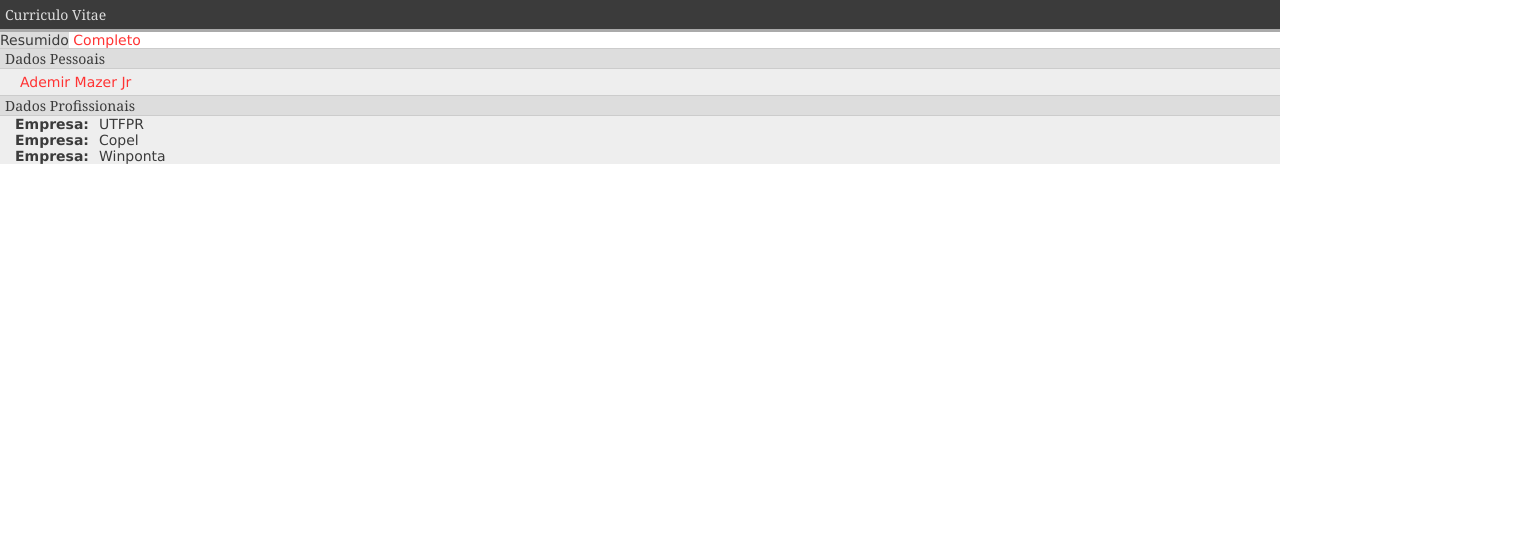
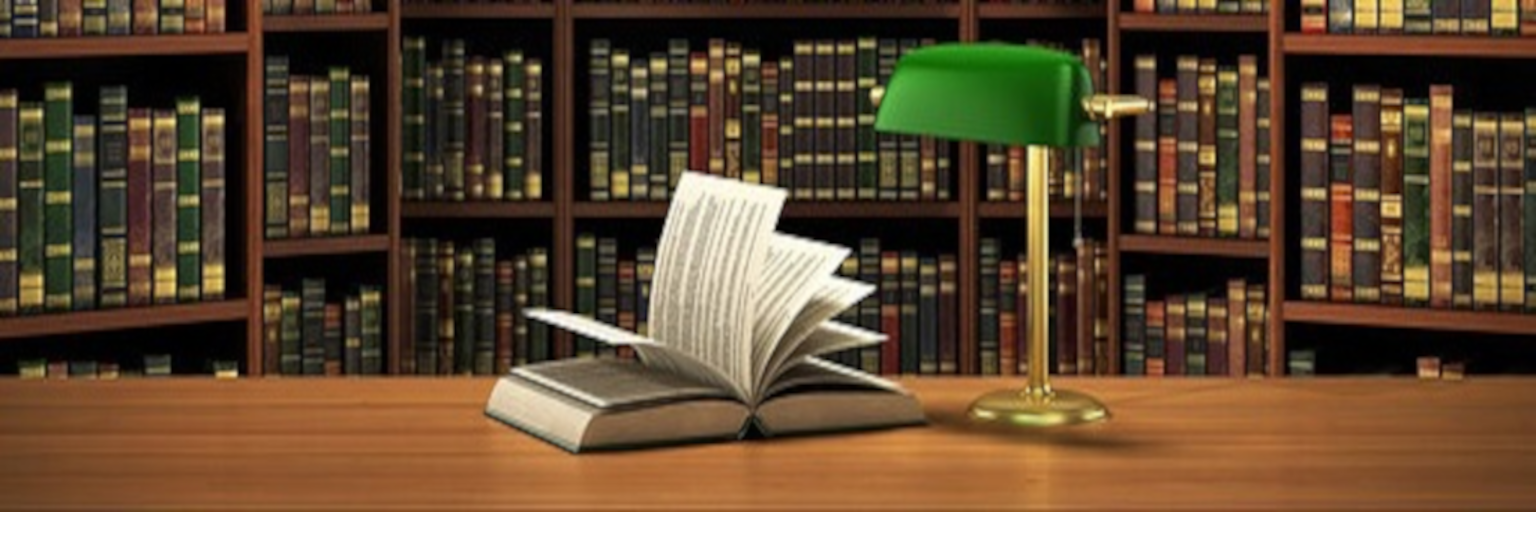
Before and after one commit to chavesoliveira/yPortfolio, a plain HTML site: page index.html in a window 1280 px wide. Shown: the whole page, 1536 px wide, since content can reach past the window. Drawn offline with Linux system fonts and the light colour scheme.

Commit message:
Alterações

```diff
--- a/css/style.css
+++ b/css/style.css
@@ -1,93 +1,5 @@
-body {
-	font: 14px "Lucida Grande", "Trebuchet MS", Verdana, sans-serif;
-	color: #3b3b3b;
-}
-
-h1,h2 {
-	font-family: Georgia;
-}
-
-h1 {
-	border-bottom: 3px solid #aaa;
-	background-color: #3b3b3b;
-	color: #ddd;
-	padding: 5px;
-}
-
-h2 {
-	border-top: 1px solid #ccc;
-	border-bottom: 1px solid #ccc;
-	background-color: #DDD;
-	padding-left: 5px;
-	margin: 0 0 0 -15px;
-	font-weight: normal;
-}
-
-.secao {
-	background-color: #eee;
-	padding-left: 15px;
-}
-
-label {
-	font-weight: bold;
-	margin-right: 10px;
-}
-
-label:after {
-	content: ":";
-}
-
-a {
-	text-decoration:none;
-	color: #f33;
-}
-
-a:visited {
-	text-decoration:none;
-	color: #700;
-}
-
-a:hover {
-	text-decoration:none;
-	color: #fa0;
-}
-
-#menu {
-	margin: 0;
-}
-
-#menu ul, #menu li {
-	display: inline;
-	list-style-type: none;
-	margin: 0;
-	padding: 0;
-}
-
-#menu .ativo {
-	background-color: #ddd;
-}
-
-.vcard {
-	padding: 5px;
-}
-
-.url, .email {
-	display: block;
-}
-
-.photo {
-	float: right;
-	margin-right: 20%;
-}
-
-#footnote {
-	border-top: 1px dashed #aaa;
-	padding: 5px;
-	font: 75% "Lucida Grande", "Trebuchet MS", Verdana, sans-serif;
+.cont1{
+	width: 100%;
+	height: 100%;
 
 }
-
-#footnote li {
-	list-style-type: none;
-	margin-top: 3px;
-}
--- a/index.html
+++ b/index.html
@@ -1,37 +1,18 @@
-<!DOCTYPE HTML PUBLIC "-//W3C//DTD HTML 4.01//EN"
-			"http://www.w3.org/TR/html4/strict.dtd">
-<meta http-equiv="Content-Type" content="text/html;charset=utf-8" >
-<html>
-	<head>
-		<title>Curriculo Vitae</title>
-		<link rel="stylesheet" href="./css/reset.css">
-		<link rel="stylesheet" href="./css/style.css">
-	</head>
-
-	<body>
-		<h1>Curriculo Vitae</h1>
-
-		<ul id="menu">
-			<li class="ativo">Resumido</li>
-			<li><a href="completo.html">Completo</a></li>
-		</ul>
-
-		<div class="secao">
-			<h2>Dados Pessoais</h2>
-				<div id="hcard-Ademir-Mazer-Jr" class="vcard">
-				 <a class="url fn n" href="http://ademir.winponta.com.br">  <span class="given-name">Ademir</span>
-				  <span class="additional-name">Mazer</span>
-				  <span class="family-name">Jr</span>
-				 </a>
-				</div>
+<!DOCTYPE html>
+<html lang="pt-BR">
+<head>
+	<meta charset="UTF-8">
+	<meta http-equiv="X-UA-Compatible" content="IE=edge">
+	<meta name="viewport" content="width=device-width, initial-scale=1.0">
+	<link rel="stylesheet" href="css/reset.css">
+	<link rel="stylesheet" href="css/style.css">
+	<title>Curriculum Vitae</title>
+</head>
+<body>
+	<container class="cont1">
+		<div>
+			<img src="imagens/livros2g2.png" alt="livro mesa biblioteca">
 		</div>
-
-		<div class="secao">
-			<h2>Dados Profissionais</h2>
-
-			<p><label>Empresa</label>UTFPR</p>
-			<p><label>Empresa</label>Copel</p>
-			<p><label>Empresa</label>Winponta</p>
-		</div>
-	</body>
+	</container>
+</body>
 </html>
```
Also changed, not shown: completo.html (deleted, +0 -61 lines), imagens/livro2.png (added), imagens/livros2.jpg (added), imagens/livros22.jpg (added), imagens/livros2g.jpg (added), imagens/livros2g.png (added), imagens/livros2g2.png (added), imagens/livros3.jpg (added), imagens/livros3.png (added), imagens/livros32.png (added), imagens/livros4.jpg (added), imagens/livros4.png (added), imagens/livros42.png (added).
